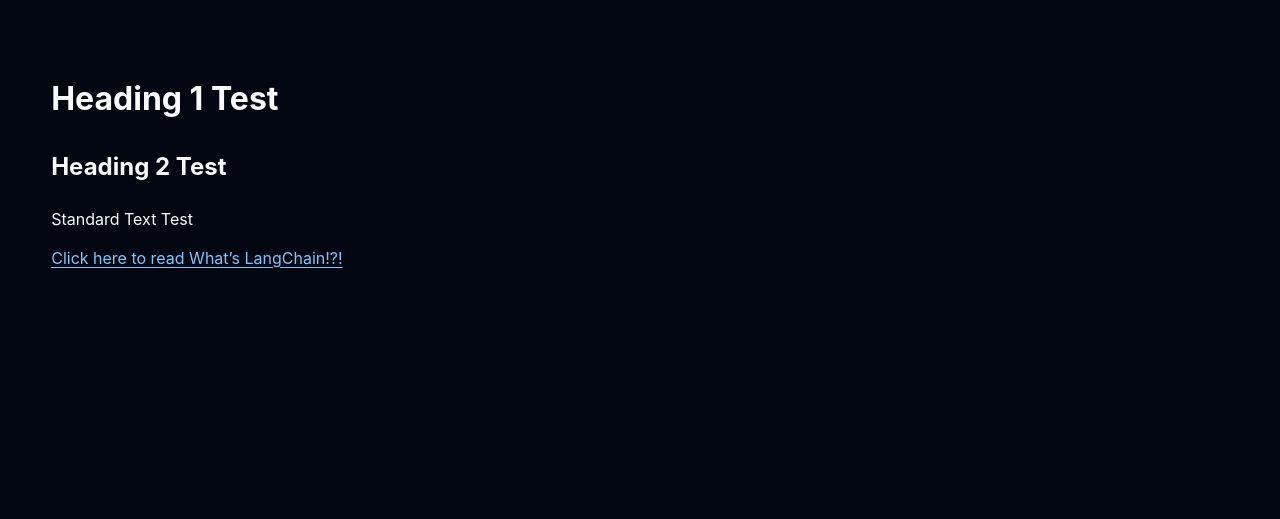
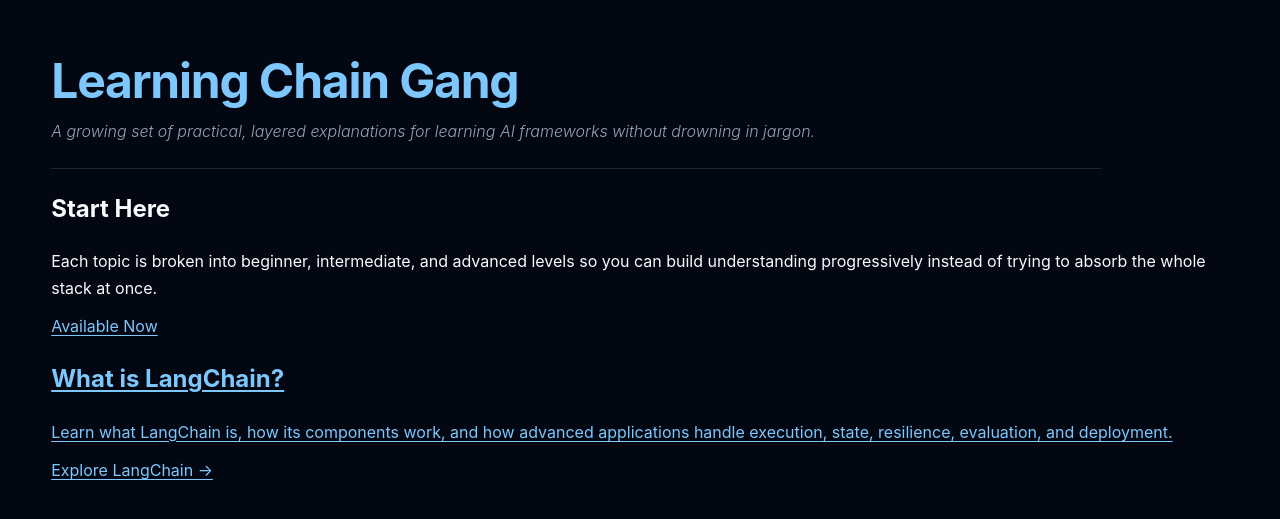
Before and after one commit to Declan-Goodwin/-Dgoodwin-Learning-Chain-Gang, a Jekyll site: the page built from index.md, in a window 1280 px wide. Shown: the top 519 px of the page. Built offline with Jekyll 4.4.1, drawn with Linux system fonts in a browser that asks for light colours; our own code applies the rules of GitHub Pages for plain Markdown files.

Commit message:
Replace test homepage with Learning Chain Gang landing page

```diff
--- a/index.md
+++ b/index.md
@@ -2,10 +2,27 @@
 layout: default
 ---
 
-# Heading 1 Test
+<main class="site-shell">
+  <header class="page-heading">
+    <h1>Learning Chain Gang</h1>
+    <p class="page-tagline">
+      A growing set of practical, layered explanations for learning AI frameworks without drowning in jargon.
+    </p>
+  </header>
 
-## Heading 2 Test
+  <section class="home-intro">
+    <h2>Start Here</h2>
+    <p>
+      Each topic is broken into beginner, intermediate, and advanced levels so you can build understanding progressively instead of trying to absorb the whole stack at once.
+    </p>
+  </section>
 
-Standard Text Test
-
-[Click here to read What's LangChain!?!]({{ '/whats-langchain' | relative_url }})
+  <section class="home-grid" aria-label="Learning topics">
+    <a class="home-card" href="{{ '/whats-langchain' | relative_url }}">
+      <span class="home-card-kicker">Available Now</span>
+      <h2>What is LangChain?</h2>
+      <p>Learn what LangChain is, how its components work, and how advanced applications handle execution, state, resilience, evaluation, and deployment.</p>
+      <span class="home-card-link">Explore LangChain →</span>
+    </a>
+  </section>
+</main>
```
